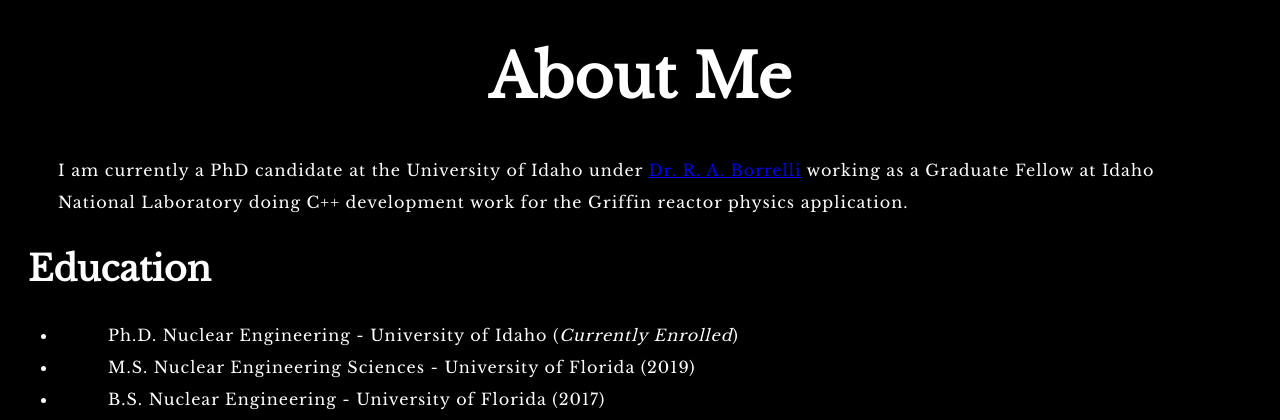
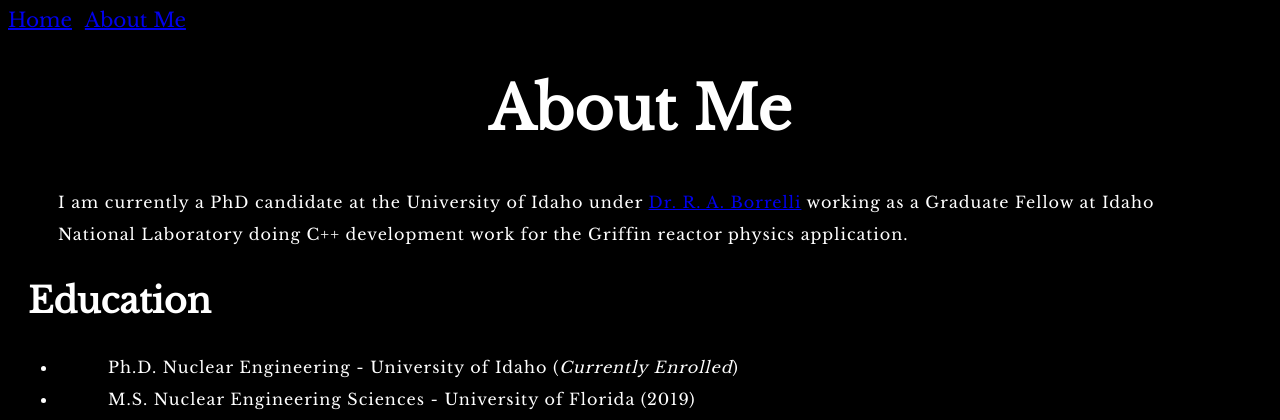
Before and after one commit to olinwc/olinwc.github.io, a PHP site: page /about.html in a window 1280 px wide. Shown: the top 420 px of the page. Run offline with PHP 8.4, Linux system fonts and the light colour scheme.

Commit message:
Nav update for other files

```diff
--- a/about.html
+++ b/about.html
@@ -11,9 +11,10 @@
 </head>
 <body>
   <header>
-    <div class="container">
-      <?php include 'header.php'; ?>
-    </div>
+    <nav>
+      <a href="index.html">Home</a>
+      <a href="about.html">About Me</a>
+    </nav>
   </header>
 	<h1>About Me</h1>
 	<p>I am currently a PhD candidate at the University of Idaho under <a href="https://thedoctorrab.github.io/">Dr. R. A. Borrelli</a> working as a Graduate Fellow at Idaho National Laboratory doing C++ development work for the Griffin reactor physics application.</p>
--- a/styles/style.css
+++ b/styles/style.css
@@ -10,6 +10,7 @@ nav {
 nav a {
   display: inline-block;
   margin-right: 10px; /* add some space between links */
+  font-size: 20px;
 }
 
 body {
```
Also changed, not shown: acronyms.html (+4 -3 lines).
